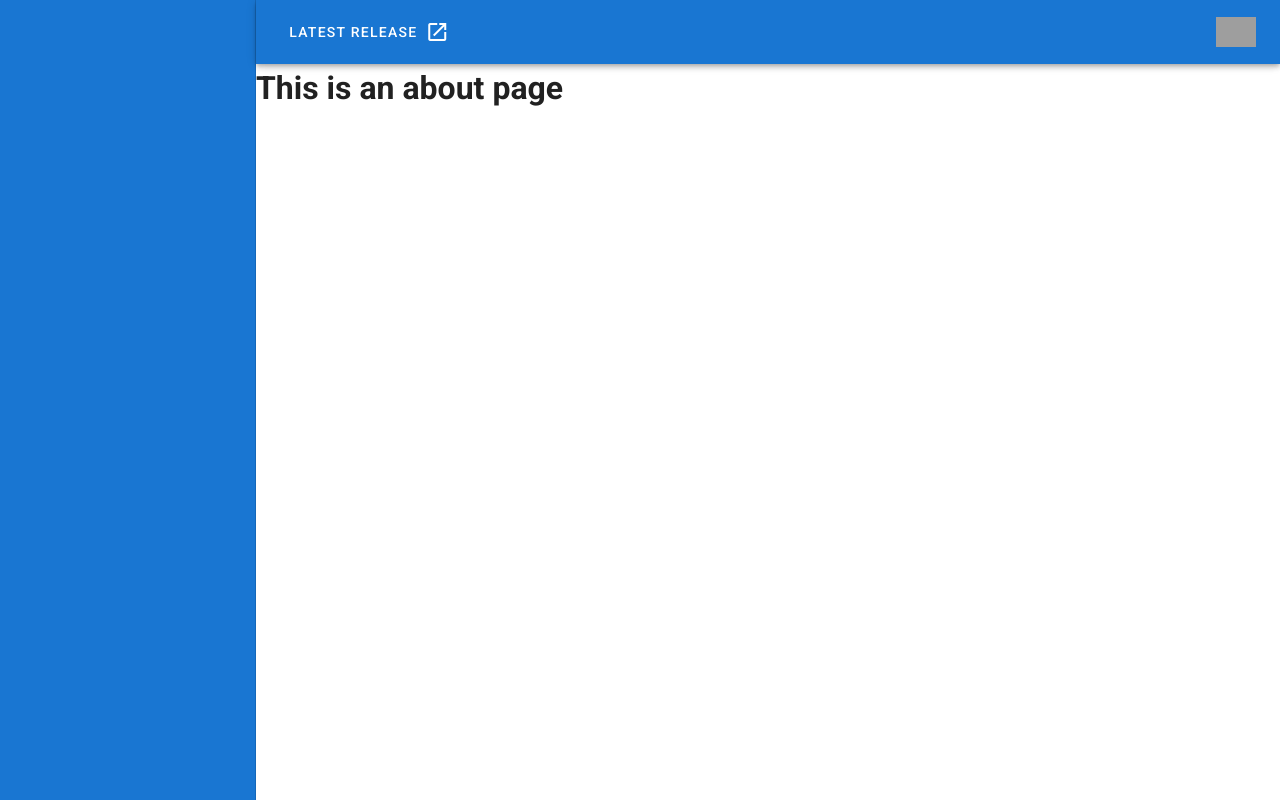
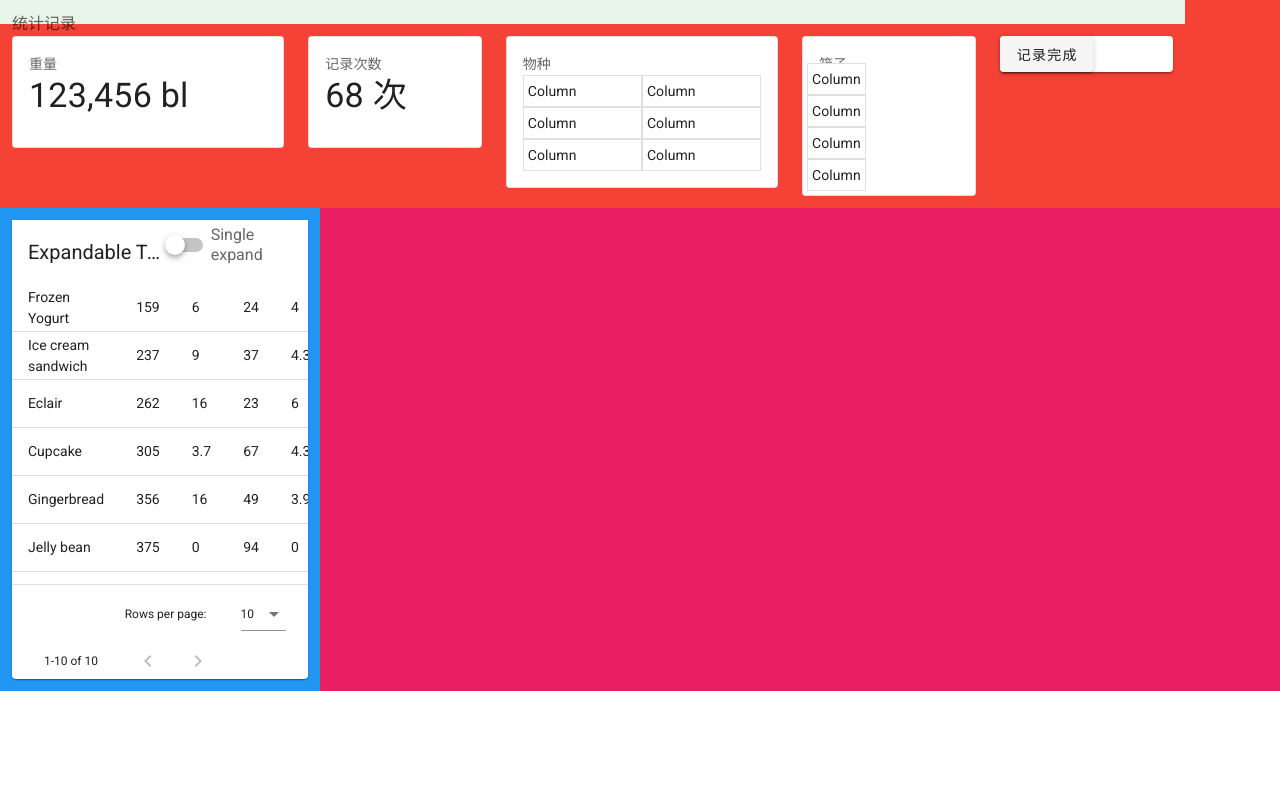
Before and after one commit to repliy/mt-scale, a Vue app in the folder client/scale/: page /recording in a window 1280 px wide. Built offline with nearby package versions, Linux system fonts and the light colour scheme; grey boxes are pictures that could not be loaded.

Commit message:
[+] recording page UI

```diff
--- a/client/scale/src/App.vue
+++ b/client/scale/src/App.vue
@@ -1,29 +1,20 @@
 <template>
   <v-app>
-    <v-navigation-drawer v-model="drawerModel" absolute app color="primary">
-      <!-- -->
-    </v-navigation-drawer>
-    <v-app-bar app color="primary" dark>
+    <!-- <v-app-bar app color="primary" dark>
       <v-btn @click="toggleDrawer" target="_blank" text>
         <span class="mr-2">Latest Release</span>
         <v-icon>mdi-open-in-new</v-icon>
       </v-btn>
       <v-spacer></v-spacer>
       <div class="d-flex align-center">
-        <v-img
-          alt="Vuetify Logo"
-          class="shrink mr-2"
-          contain
-          src="https://cdn.vuetifyjs.com/images/logos/vuetify-logo-dark.png"
-          transition="scale-transition"
-          width="40"
-        />
+        <v-img alt="Vuetify Logo" class="shrink mr-2" contain src="https://cdn.vuetifyjs.com/images/logos/vuetify-logo-dark.png" transition="scale-transition" width="40" />
       </div>
     </v-app-bar>
 
-    <v-content>
+    <v-content style="height: calc(100vh - 64px);margin-top: 64px;" class="green">
       <router-view />
-    </v-content>
+    </v-content> -->
+    <router-view />
   </v-app>
 </template>
 
@@ -37,7 +28,7 @@ export default {
     drawerModel: null,
   }),
   methods: {
-    toggleDrawer() {
+    toggleDrawer () {
       this.drawerModel = !this.drawerModel
     },
   },
--- /dev/null
+++ b/client/scale/src/components/RecordList.vue
@@ -0,0 +1,137 @@
+<template>
+  <v-data-table hide-default-header height=300 :headers="headers" :items="desserts" :single-expand="singleExpand" :expanded.sync="expanded" item-key="name" show-expand class="elevation-1">
+    <template v-slot:top>
+      <v-toolbar flat>
+        <v-toolbar-title>Expandable Table</v-toolbar-title>
+        <v-spacer></v-spacer>
+        <v-switch v-model="singleExpand" label="Single expand" class="mt-2"></v-switch>
+      </v-toolbar>
+    </template>
+    <template v-slot:expanded-item="{ headers, item }">
+      <td :colspan="headers.length">More info about {{ item.name }}</td>
+    </template>
+  </v-data-table>
+  <!-- <v-simple-table height="100">
+    <template v-slot:default>
+      <thead>
+        <tr>
+          <th class="text-left">Name</th>
+          <th class="text-left">Calories</th>
+        </tr>
+      </thead>
+      <tbody>
+        <tr v-for="item in desserts" :key="item.name">
+          <td>{{ item.name }}</td>
+          <td>{{ item.calories }}</td>
+        </tr>
+      </tbody>
+    </template>
+  </v-simple-table> -->
+</template>
+
+<script>
+export default {
+  data () {
+    return {
+      expanded: [],
+      singleExpand: false,
+      headers: [
+        {
+          text: 'Dessert (100g serving)',
+          align: 'start',
+          sortable: false,
+          value: 'name',
+        },
+        { text: 'Calories', value: 'calories' },
+        { text: 'Fat (g)', value: 'fat' },
+        { text: 'Carbs (g)', value: 'carbs' },
+        { text: 'Protein (g)', value: 'protein' },
+        { text: 'Iron (%)', value: 'iron' },
+        { text: '', value: 'data-table-expand' },
+      ],
+      desserts: [
+        {
+          name: 'Frozen Yogurt',
+          calories: 159,
+          fat: 6.0,
+          carbs: 24,
+          protein: 4.0,
+          iron: '1%',
+        },
+        {
+          name: 'Ice cream sandwich',
+          calories: 237,
+          fat: 9.0,
+          carbs: 37,
+          protein: 4.3,
+          iron: '1%',
+        },
+        {
+          name: 'Eclair',
+          calories: 262,
+          fat: 16.0,
+          carbs: 23,
+          protein: 6.0,
+          iron: '7%',
+        },
+        {
+          name: 'Cupcake',
+          calories: 305,
+          fat: 3.7,
+          carbs: 67,
+          protein: 4.3,
+          iron: '8%',
+        },
+        {
+          name: 'Gingerbread',
+          calories: 356,
+          fat: 16.0,
+          carbs: 49,
+          protein: 3.9,
+          iron: '16%',
+        },
+        {
+          name: 'Jelly bean',
+          calories: 375,
+          fat: 0.0,
+          carbs: 94,
+          protein: 0.0,
+          iron: '0%',
+        },
+        {
+          name: 'Lollipop',
+          calories: 392,
+          fat: 0.2,
+          carbs: 98,
+          protein: 0,
+          iron: '2%',
+        },
+        {
+          name: 'Honeycomb',
+          calories: 408,
+          fat: 3.2,
+          carbs: 87,
+          protein: 6.5,
+          iron: '45%',
+        },
+        {
+          name: 'Donut',
+          calories: 452,
+          fat: 25.0,
+          carbs: 51,
+          protein: 4.9,
+          iron: '22%',
+        },
+        {
+          name: 'KitKat',
+          calories: 518,
+          fat: 26.0,
+          carbs: 65,
+          protein: 7,
+          iron: '6%',
+        },
+      ],
+    }
+  },
+}
+</script>
--- /dev/null
+++ b/client/scale/src/components/RecordStatistics.vue
@@ -0,0 +1,71 @@
+<template>
+  <v-container style="height: 100%;" class=" green lighten-5 ma-0">
+    <v-label class="">统计记录</v-label>
+    <v-row class="red">
+      <v-col cols="3">
+        <v-card class="mx-auto" max-width="344" outlined>
+          <v-card-text>
+            <div>重量</div>
+            <p class="display-1 text--primary">
+              123,456 bl
+            </p>
+          </v-card-text>
+        </v-card>
+      </v-col>
+      <v-col cols="2">
+        <v-card class="mx-auto" max-width="344" outlined>
+          <v-card-text>
+            <div>记录次数</div>
+            <p class="display-1 text--primary">
+              68 次
+            </p>
+          </v-card-text>
+        </v-card>
+      </v-col>
+      <v-col cols="3">
+        <v-card class="mx-auto" max-width="344" outlined>
+          <v-card-text>
+            <div>物种</div>
+            <v-row no-gutters>
+              <template v-for="n in 6">
+                <v-col :key="n" cols="6">
+                  <v-card class="pa-1" outlined tile>
+                    Column
+                  </v-card>
+                </v-col>
+                <v-responsive v-if="n === 2" :key="`width-${n}`" width="100%"></v-responsive>
+              </template>
+            </v-row>
+          </v-card-text>
+        </v-card>
+      </v-col>
+      <v-col cols="2">
+        <v-card class="mx-auto" max-width="344" outlined>
+          <v-card-text>
+            <div>箱子</div>
+            <template v-for="n in 4">
+              <v-row :key="n">
+                <v-card class="pa-1" outlined tile>
+                  Column
+                </v-card>
+              </v-row>
+            </template>
+          </v-card-text>
+        </v-card>
+      </v-col>
+      <v-col cols=2>
+        <v-card>
+          <v-btn>记录完成</v-btn>
+        </v-card>
+      </v-col>
+    </v-row>
+  </v-container>
+</template>
+
+<script>
+export default {
+  name: 'RecordStatistics',
+  components: {},
+  methods: {},
+}
+</script>
--- a/client/scale/src/views/Recording.vue
+++ b/client/scale/src/views/Recording.vue
@@ -1,14 +1,27 @@
 <template>
-  <div class="about">
-    <h1>This is an about page</h1>
-  </div>
+  <v-container fluid class=" grey lighten-5">
+    <v-row class="red">
+      <RecordStatistics />
+    </v-row>
+    <v-row class="pink">
+      <v-col class="blue" cols="3">
+        <RecordList />
+      </v-col>
+      <v-col cols="9"></v-col>
+    </v-row>
+  </v-container>
 </template>
 <script>
 // @ is an alias to /src
+import RecordStatistics from '@/components/RecordStatistics.vue'
+import RecordList from '@/components/RecordList.vue'
 
 export default {
   name: 'Recording',
-  components: {},
+  components: {
+    RecordStatistics,
+    RecordList
+  },
   methods: {},
 }
 </script>
```
